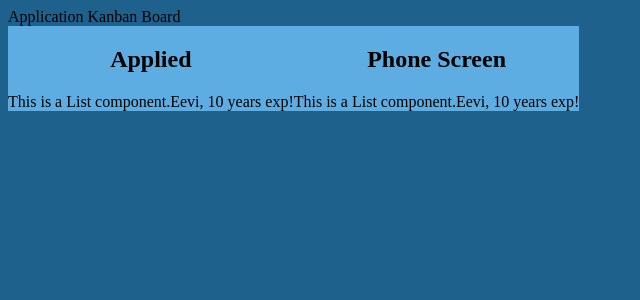
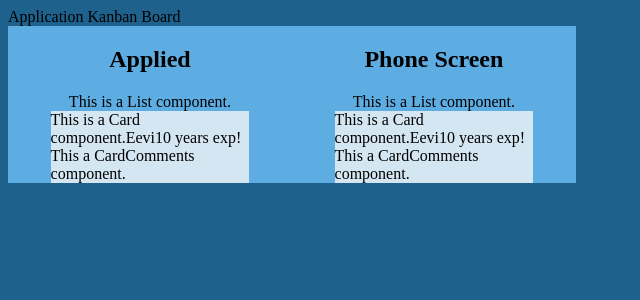
Before and after one commit to ajlee12/react-node-kanban, a React (Create React App) app: page / in a window 1280 px wide. Shown: the top 300 px of the page, without its empty margins (0-640 px from the left). Built offline with nearby package versions, Linux system fonts and the light colour scheme.

Commit message:
Let Card render strings stored in 'name', 'comments'.

```diff
--- a/src/components/App.tsx
+++ b/src/components/App.tsx
@@ -10,7 +10,6 @@ import List from './List';
 const App = () => {
   return (
     <div className="App" style={styles}>
-      {/* <h1>Hello World!</h1> */}
       <List listTitle={'Applied'} />
       <List listTitle={'Phone Screen'} />
     </div>
--- a/src/components/Card.tsx
+++ b/src/components/Card.tsx
@@ -1,10 +1,17 @@
-import React, { CSSProperties, FC } from 'react';
+import React, { CSSProperties } from 'react';
 import CardComments from './CardComments';
 
-const Card: FC = () => {
+type CardProps = {
+  name: string,
+  comments: string,
+};
+
+const Card = (props: CardProps) => {
   return (
     <div style={styles}>
       This is a Card component.
+      {props.name}
+      {props.comments}
       <CardComments />
     </div>
   );
--- a/src/components/List.tsx
+++ b/src/components/List.tsx
@@ -23,7 +23,8 @@ const List = (props: ListProps) => {
       This is a List component.
       {console.log(props.Applied)}
       {props.Applied?.map((card) => {
-        return `${card.name}, ${card.comments}`
+        // return `${card.name}, ${card.comments}`
+        return <Card name={card.name} comments={card.comments} />
       })}
       {/* <Card /> */}
     </div>
```
